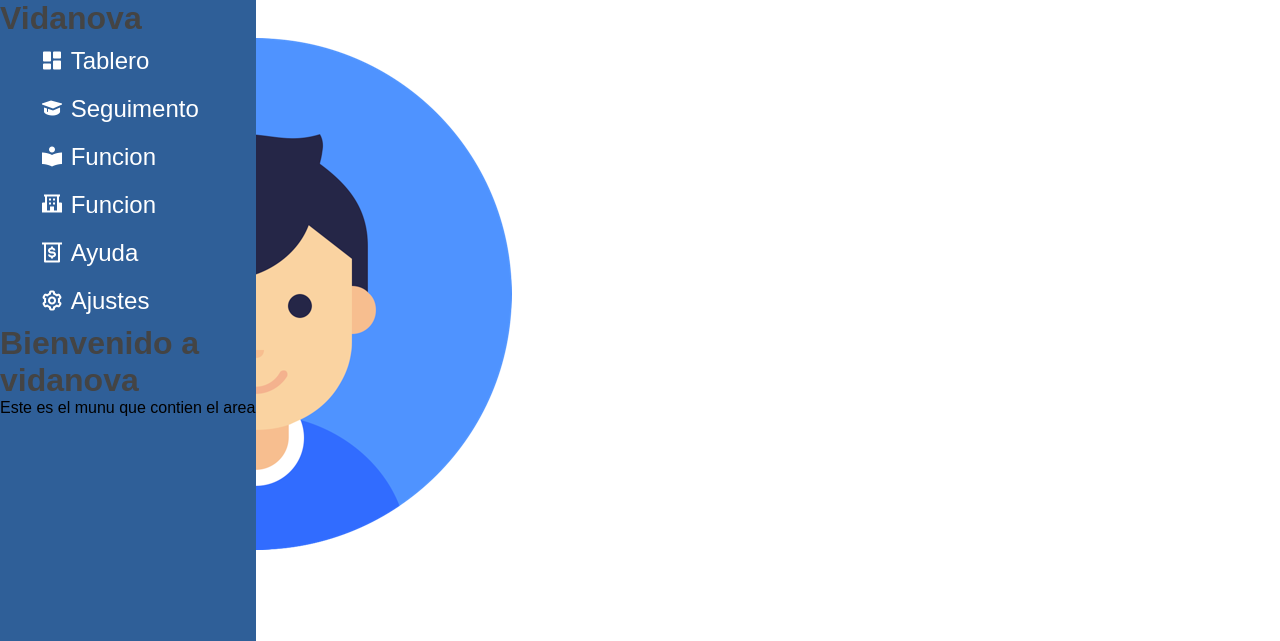
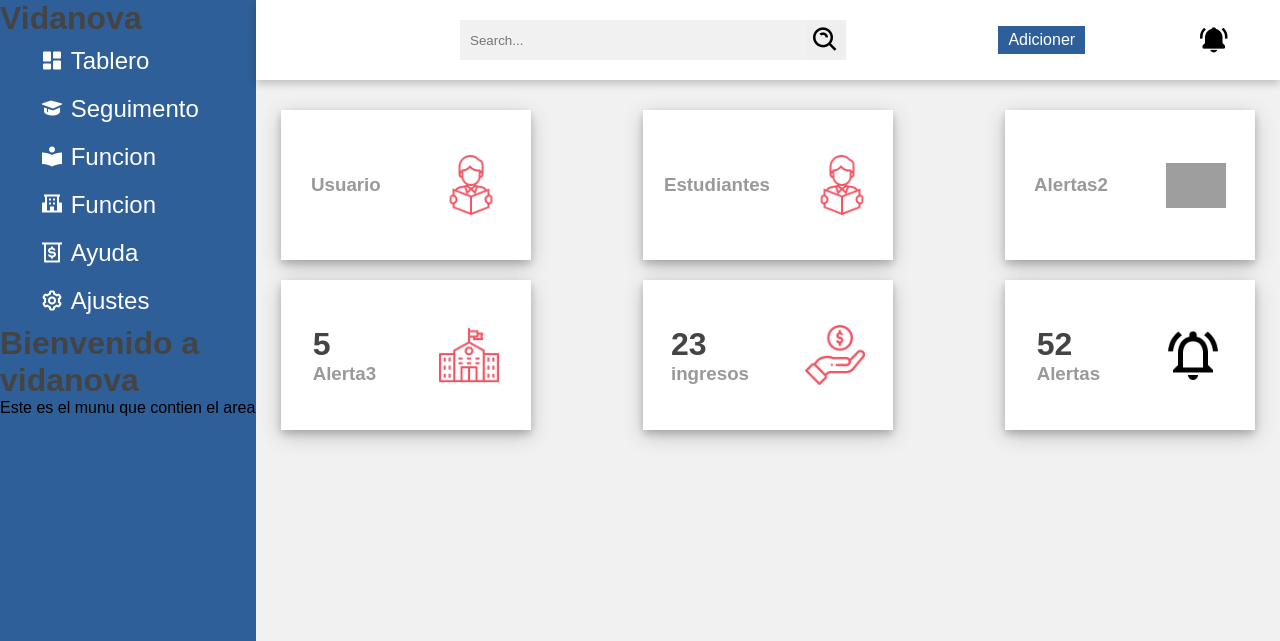
Before and after one commit to AMEZQUITAJUAN/ProyectoVidanova, a Django app: template vida_nova/templates/index.html in a window 1280 px wide. Shown: the top 641 px of the page. Run offline with Django 5.2, Linux system fonts and the light colour scheme; the template is opened without the code that fills it, so the values that code supplies are empty; grey boxes are pictures that could not be loaded.

Commit message:
estiloCards

```diff
--- a/vida_nova/static/css/login.css
+++ b/vida_nova/static/css/login.css
@@ -45,8 +45,8 @@ a {
 
 button {
 	border-radius: 20px;
-	border: 1px solid #FF4B2B;
-	background-color: #FF4B2B;
+	border: 1px solid #8f4392;
+	background-color: #8f4392;
 	color: #FFFFFF;
 	font-size: 12px;
 	font-weight: bold;
@@ -161,7 +161,7 @@ input {
 .overlay {
 	background: #FF416C;
 	background: -webkit-linear-gradient(to right, #FF4B2B, #FF416C);
-	background: linear-gradient(to right, #FF4B2B, #FF416C);
+	background: linear-gradient(to right, #0F2D47, #2f5f98);
 	background-repeat: no-repeat;
 	background-size: cover;
 	background-position: 0 0;
--- a/vida_nova/static/css/style.css
+++ b/vida_nova/static/css/style.css
@@ -164,6 +164,13 @@ th,td{
     justify-content: space-around;
     box-shadow: 0 4px 8px 0 rgba(0, 0, 0, 0.2), 0 6px 20px 0 rgba(0,0, 0, 0.19);
 }
+.container .content .cards .card .icon-case img {
+    width: 60px;
+    height: 60px;
+    object-fit: contain;
+    display: block;
+    margin: 0 auto;
+}
 .container .content .content-2{
     min-height: 60vh;
     display: flex;
--- a/vida_nova/templates/index.html
+++ b/vida_nova/templates/index.html
@@ -1,8 +1,10 @@
 {% extends 'layout.html' %}
+{% load static %}
 
 {% block title %}Pagina inicial{% endblock %}
 
 {% block content %}
+<div class="container">
     <div class="header">
         <div class="nav">
             <div class="search">
@@ -12,11 +14,27 @@
             <div class="user">
                 <a href="#" class="btn">Adicioner</a>
                 <i class="bx bxs-bell-ring"></i>
-            <div class="ing-case">
-                <img src="media/user.png" alt="">
+            </div>
+        </div>
+    </div>
+    <div class="content">
+        <div class="cards">
+            <div class="card">
+                <div class="box">
+                    <h1></h1>
+                    <h3>Usuario</h3>
                 </div>
                 <div class="icon-case">
-                <img src="media/students.png" alt="">
+                    <img src="{% static 'media/students.png' %}" alt="">
+                </div>
+            </div>
+            <div class="card">
+                <div class="box">
+                    <h1></h1>
+                    <h3>Estudiantes</h3>
+                </div>
+                <div class="icon-case">
+                    <img src="{% static 'media/students.png' %}" alt="">
                 </div>
             </div>
             <div class="card">
@@ -25,7 +43,7 @@
                     <h3>Alertas2</h3>
                 </div>
                 <div class="icon-case">
-                <img src="media/teacher.png" alt="">
+                    <img src="{% static 'media/teacher.png' %}" alt="">
                 </div>
             </div>
             <div class="card">
@@ -34,7 +52,7 @@
                     <h3>Alerta3</h3>
                 </div>
                 <div class="icon-case">
-                <img src="media/schools.png" alt="">
+                    <img src="{% static 'media/schools.png' %}" alt="">
                 </div>
             </div>
             <div class="card">
@@ -43,15 +61,17 @@
                     <h3>ingresos</h3>
                 </div>
                 <div class="icon-case">
-                <img src="media/income.png" alt="">
+                    <img src="{% static 'media/income.png' %}" alt="">
                 </div>
             </div>
-    </div>
-    <div class="content">
-        <div class="cards">
+            <div class="card">
                 <div class="box">
                     <h1>52</h1>
                     <h3>Alertas</h3>
+                </div>
+                <div class="icon-case">
+                    <img src="{% static 'media/notifications.png' %}" alt="">
+                </div>
             </div>
         </div>
     </div>
```
Also changed, not shown: vida_nova/static/media/dashboard (2).png (renamed from vida_nova/media/dashboard (2).png), vida_nova/static/media/dashboard.png (renamed from vida_nova/media/dashboard.png), vida_nova/static/media/help-web-button.png (renamed from vida_nova/media/help-web-button.png), vida_nova/static/media/income.png (renamed from vida_nova/media/income.png), vida_nova/static/media/info.png (renamed from vida_nova/media/info.png), vida_nova/static/media/notifications.png (renamed from vida_nova/media/notifications.png), vida_nova/static/media/payment.png (renamed from vida_nova/media/payment.png), vida_nova/static/media/reading-book (1).png (renamed from vida_nova/media/reading-book (1).png), vida_nova/static/media/school.png (renamed from vida_nova/media/school.png), vida_nova/static/media/schools.png (renamed from vida_nova/media/schools.png), vida_nova/static/media/search.png (renamed from vida_nova/media/search.png), vida_nova/static/media/settings.png (renamed from vida_nova/media/settings.png), vida_nova/static/media/students.png (renamed from vida_nova/media/students.png), vida_nova/static/media/teacher2.png (renamed from vida_nova/media/teacher2.png), 2 more files. Lines whose indentation alone changed are shown as unchanged.
